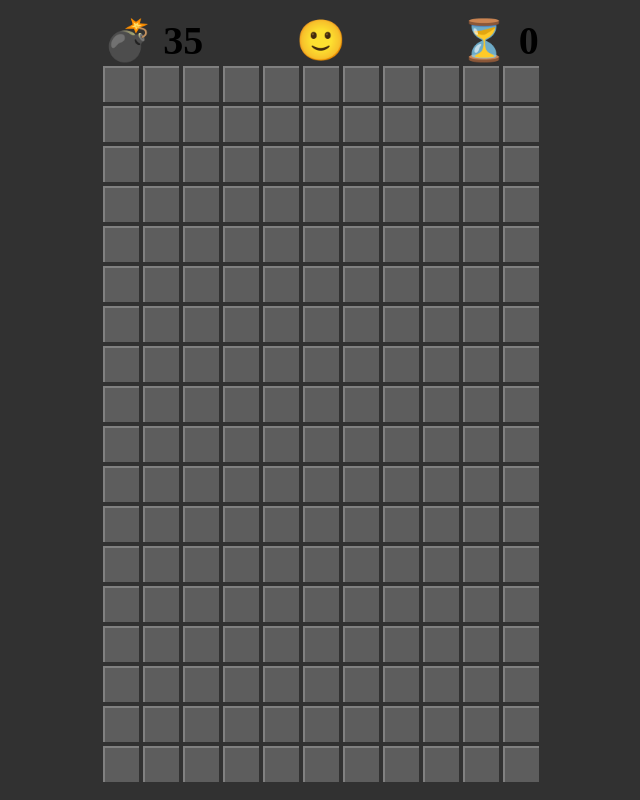
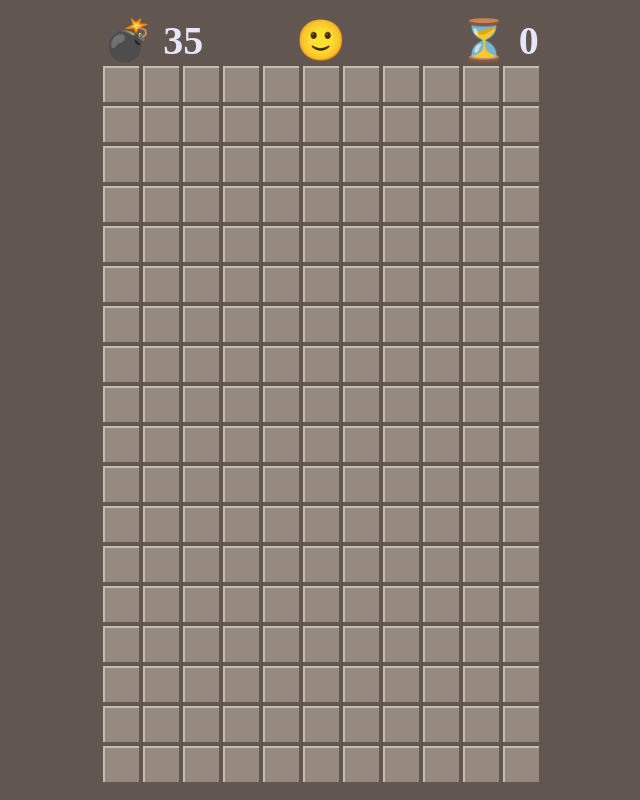
Before and after one commit to beaverx00/minesweeper-reactjs, a React (Create React App) app: page / in a window 1280 px wide. Shown: the whole page, without its empty margins (319-959 px from the left). Built offline with nearby package versions, Linux system fonts and the light colour scheme; a web font is replaced by a local one.

Commit message:
change color

```diff
--- a/src/App.css
+++ b/src/App.css
@@ -3,7 +3,6 @@
   flex-wrap: wrap;
   justify-content: center;
   align-items: center;
-  background-color: rgb(49, 49, 49);
   width: calc(min(calc(100vh/18), calc(100vw/11))*11*0.9);
   font-weight: bold;
   font-family: "Chivo Mono";
@@ -19,6 +18,7 @@
 .LeftMine {
   width: 33%;
   text-align: left;
+  color: lavender;
 }
 
 .Face {
@@ -29,6 +29,7 @@
 .Timer {
   width: 33%;
   text-align: right;
+  color: lavender;
 }
 
 .Board {
@@ -39,7 +40,7 @@
 
 .Cell {
   font-family: "Tilt Warp";
-  border: 2px solid rgb(49, 49, 49);
+  border: 2px solid #625750;
   box-sizing: border-box;
   margin: 0;
   padding: 0;
@@ -52,8 +53,8 @@
 }
 
 .closed {
-  box-shadow: inset 2px 2px rgb(128, 128, 128);
-  background-color: rgb(93, 93, 93);
+  box-shadow: inset 2px 2px #c6bcb6;
+  background-color: #96897f;
 }
 
 .type0.opened {
@@ -65,31 +66,31 @@
 }
 
 .type2.opened {
-  color: green;
+  color: lightgreen;
 }
 
 .type3.opened {
-  color: red;
+  color: lightsalmon;
 }
 
 .type4.opened {
-  color: darkblue;
+  color: cadetblue;
 }
 
 .type5.opened {
-  color: crimson;
+  color: chocolate;
 }
 
 .type6.opened {
-  color: coral;
+  color: darkturquoise;
 }
 
 .type7.opened {
-  color: purple;
+  color: plum;
 }
 
 .type8.opened {
-  color: silver;
+  color: lightslategray;
 }
 
 .type9.opened {}
--- a/src/index.css
+++ b/src/index.css
@@ -2,7 +2,7 @@ html {
   height: 100%;
   display: table;
   margin: auto;
-  background-color: rgb(49, 49, 49);
+  background-color: #625750;
 }
 
 body {
```
